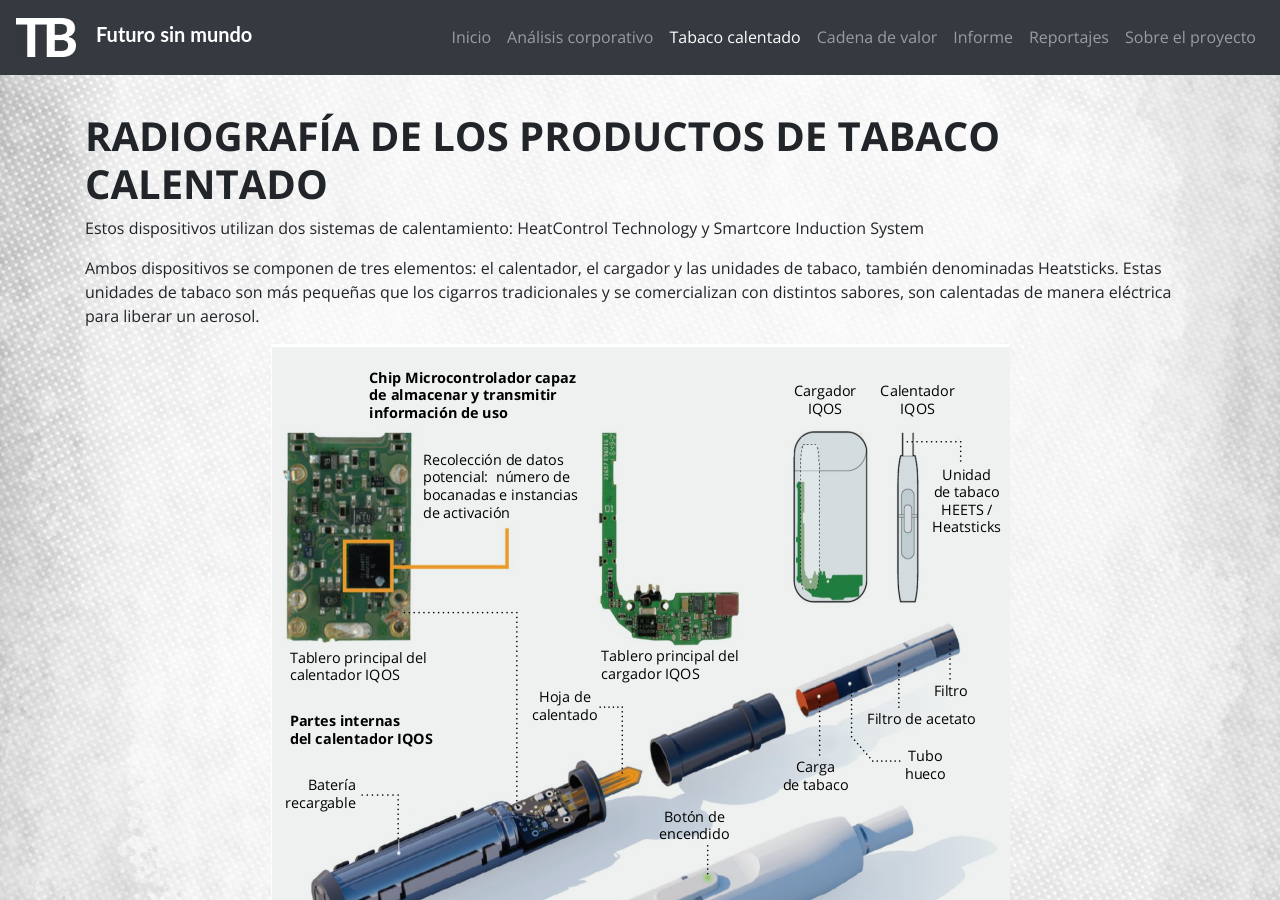
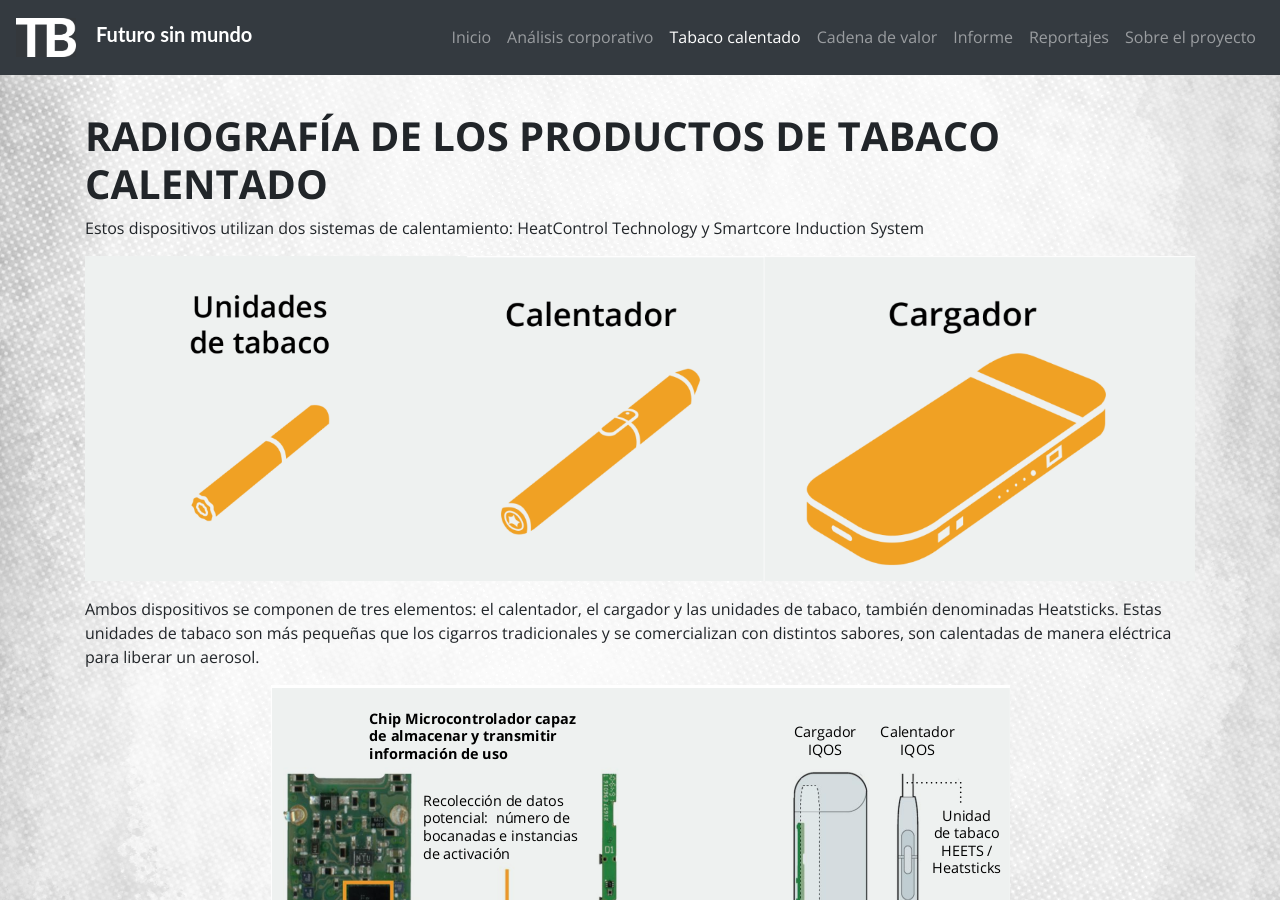
Before and after one commit to ProjectPODER/futurosinmundo, a Jekyll site: the page built from 3-ptc.md, in a window 1280 px wide and 900 px high. Built offline with Jekyll 4.4.1, drawn with Linux system fonts in a browser that asks for light colours.

Commit message:
Update 3-ptc.md

```diff
--- a/3-ptc.md
+++ b/3-ptc.md
@@ -6,6 +6,9 @@
 # RADIOGRAFÍA DE LOS PRODUCTOS DE TABACO CALENTADO
 
 Estos dispositivos utilizan dos sistemas de calentamiento: HeatControl Technology y Smartcore Induction System
+
+{:.image-post}
+![Ingresos de PMI por productos libres de humo]({{ site.baseurl }}/assets/img/IQOS.png)
 
 Ambos dispositivos se componen de tres elementos: el calentador, el cargador y las unidades de tabaco, también denominadas Heatsticks. Estas unidades de tabaco son más pequeñas que
 los cigarros tradicionales y se comercializan con distintos sabores, son calentadas de manera eléctrica para liberar un aerosol.
```
